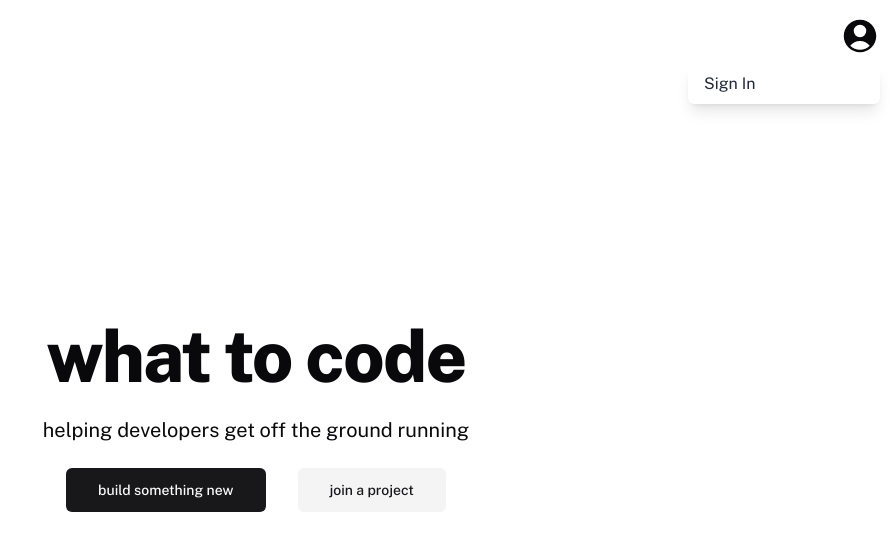
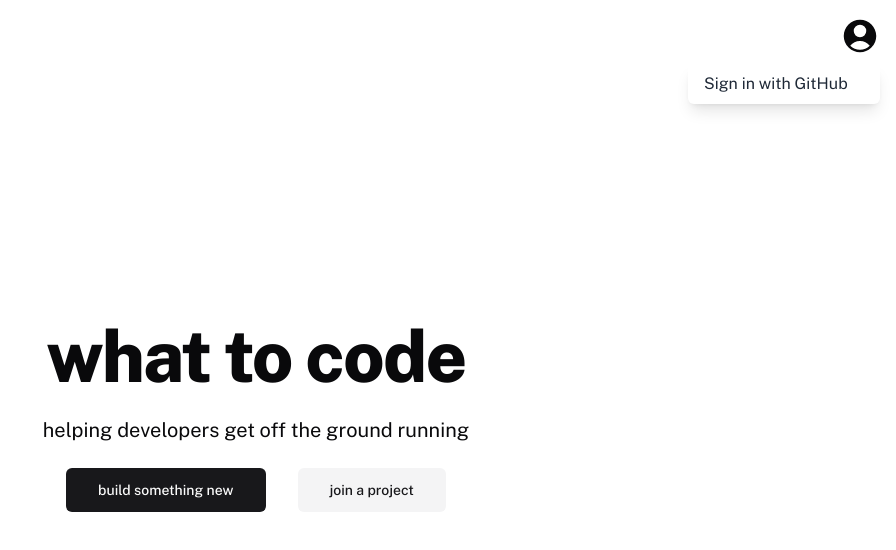
Before and after one commit to owencooke/what-to-code, a Next.js app: page / in a window 1280 px wide. Both pictures are taken after a click on the icon 1244 px from the left and 36 px from the top of the page. Shown: the top 550 px of the page, without its empty margins (384-1280 px from the left). Built offline with nearby package versions, Linux system fonts and the light colour scheme; no server answers.

Commit message:
update sign in text

```diff
--- a/components/ui/Navbar.tsx
+++ b/components/ui/Navbar.tsx
@@ -63,7 +63,7 @@ export default function Navbar({
                 setDropdownOpen(false); // Close the dropdown after action
               }}
             >
-              {isSignedIn ? "Sign Out" : "Sign In"}
+              {isSignedIn ? "Sign Out" : "Sign in with GitHub"}
             </button>
           </div>
         )}
```
